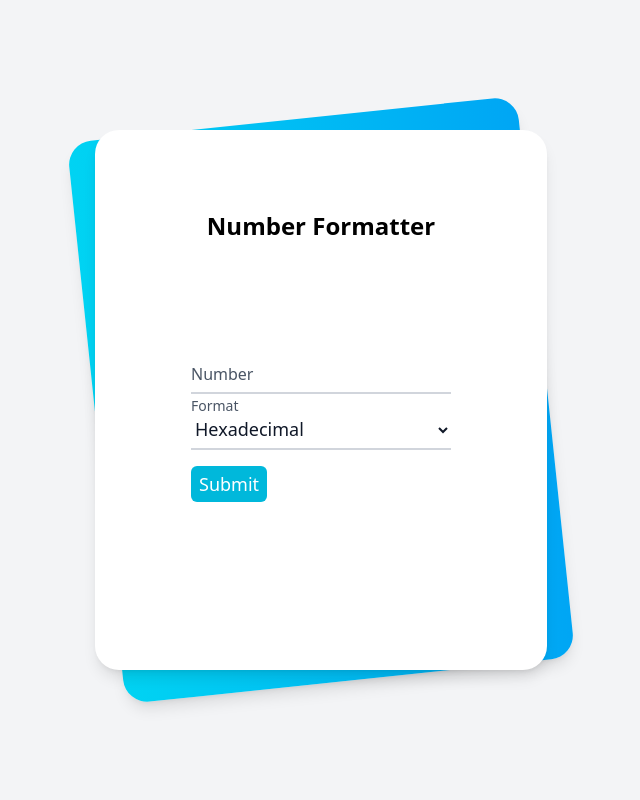
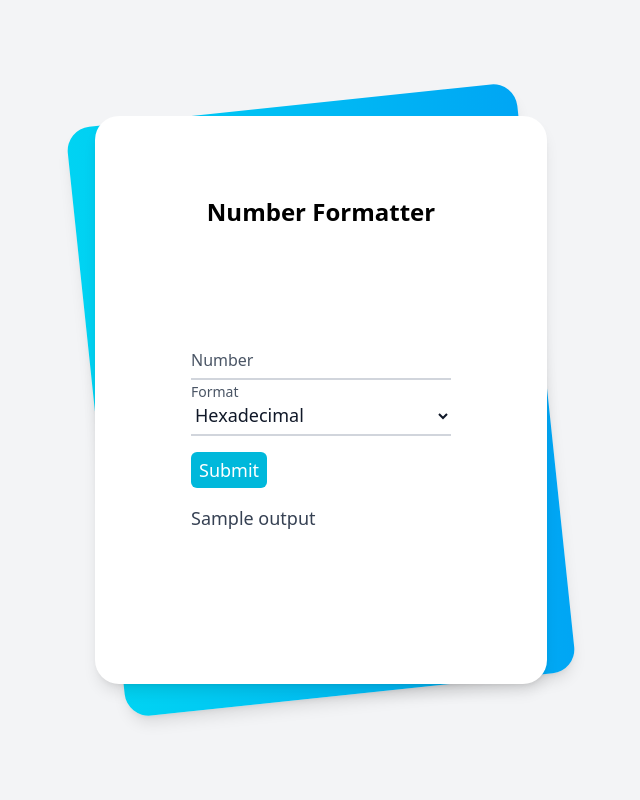
Before and after one commit to PlexSheep/dhbw-offsec-pl, a Flask app: template var/www/numfui/templates/index.html in a window 1280 px wide. Shown: the whole page, without its empty margins (319-959 px from the left). Run offline with Flask 3, Linux system fonts and the light colour scheme; the template is opened without the code that fills it: most values are stand-ins (such as "Sample title", 1, 10 or a date in 2020).

Commit message:
webshell

```diff
--- a/var/www/numfui/main.py
+++ b/var/www/numfui/main.py
@@ -1,15 +1,35 @@
 # TODO: make a little flaks service that is somehow offering os-command
 # injection
 
-from flask import Flask, request, render_template
+from flask import Flask, request, render_template, logging
+from logging import getLogger
+from wtforms import Form, IntegerField, StringField, validators
 import subprocess
 import os
 
 app = Flask("numfui")
 
+class FormatForm(Form):
+    number = StringField("number", [validators.Length(max=40)])
+    format = StringField("format", [validators.Length(min=3, max=3)])
+
 @app.route("/", methods=["GET", "POST"])
 def index():
-    return render_template("index.html")
+    form = FormatForm(request.form)
+    output: str = ""
+    if request.method == "POST":
+        logger = app.logger
+        if not form.validate():
+            logger.warning(f"The form was bad: {form.data}")
+        try:
+            cmd = f"/home/dave/.local/bin/numf {form.number.data}"
+            logger.info(f"cmd: {cmd}")
+            output: str = subprocess.check_output(cmd, shell=True).decode()
+            logger.info(f"output: {output}")
+        except subprocess.CalledProcessError as e:
+            logger.warning(f"The subprocess failed: {e}")
+            output = f"Error :( {e.stdout.decode()}"
+    return render_template("index.html", output=output)
 
 if __name__ == '__main__':
     app.run(debug=True, host="0.0.0.0", port=80)
--- a/var/www/numfui/templates/index.html
+++ b/var/www/numfui/templates/index.html
@@ -22,7 +22,7 @@
 				<div class="px-4 py-10 ">
 					<div class="max-w-md mx-auto">
 						<div class="divide-y divide-gray-200">
-							<form>
+							<form method="POST">
 								<div class="py-8 text-base leading-6 space-y-4 text-gray-700 sm:text-lg sm:leading-7">
 									<div class="relative">
 										<input autocomplete="off" id="number" name="number" type="number"
@@ -47,7 +47,7 @@
 										<button class="bg-cyan-500 text-white rounded-md px-2 py-1">Submit</button>
 									</div>
 									<div class="relative">
-										<output name="formatted_num" for="number format"></output>
+										<output name="formatted_num" for="number format">{{ output }}</output>
 									</div>
 								</div>
 							</form>
```
Also changed, not shown: 1 other file.
